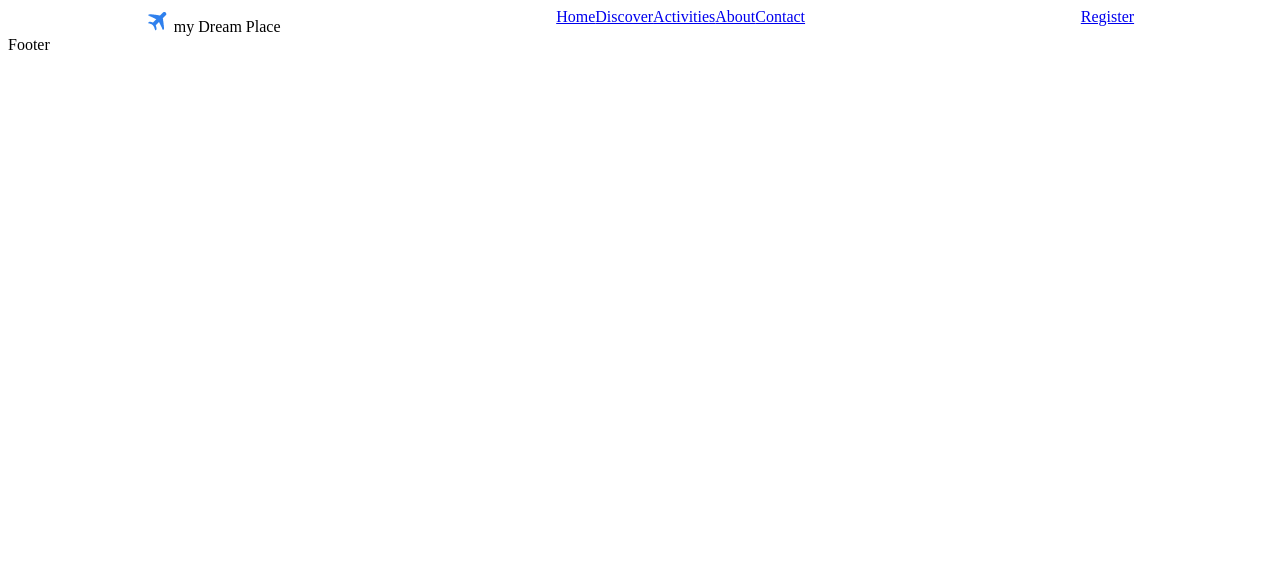
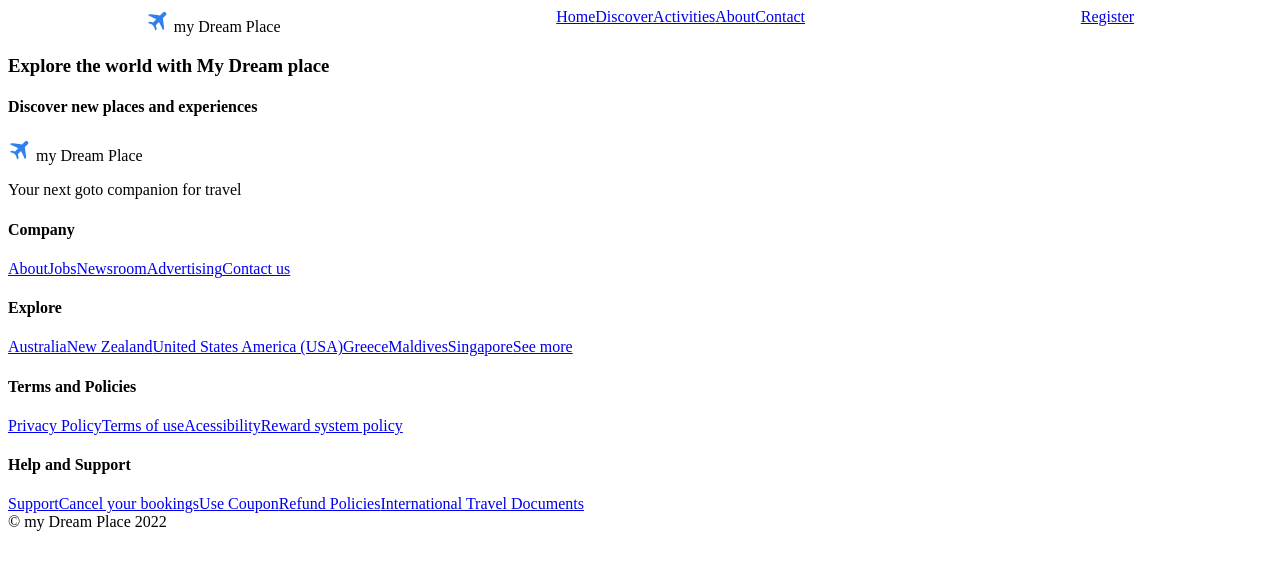
Before and after one commit to LinaMohey/algoriza-internship-FE99-LinaMohey, a Vue app: page /register in a window 1280 px wide. Shown: the top 570 px of the page. Built offline with nearby package versions, Linux system fonts and the light colour scheme.

Commit message:
Changes to be committed: added footer

```diff
--- a/src/components/UI/Footer.vue
+++ /dev/null
@@ -1,5 +0,0 @@
-<template>
-  <div>Footer</div>
-</template>
-
-<script setup></script>
--- a/src/components/UI/Navbar.vue
+++ b/src/components/UI/Navbar.vue
@@ -1,4 +1,5 @@
 <template>
+  <nav>
     <div class="container">
       <div class="logo">
         <img src="../../assets/logo/logo.png" alt="logo-icon" />
@@ -15,6 +16,7 @@
         >Register</router-link
       >
     </div>
+  </nav>
 </template>
 
 <style scoped>
--- /dev/null
+++ b/src/components/UI/TheFooter.vue
@@ -0,0 +1,55 @@
+<template>
+  <footer>
+    <div class="main-container">
+      <div class="main-text">
+        <h3>Explore the world with My Dream place</h3>
+        <h4>Discover new places and experiences</h4>
+      </div>
+      <div class="footer-links">
+        <div class="slogan">
+          <div class="logo">
+            <img src="../../assets/logo/logo.png" alt="" />
+            <span> my Dream Place</span>
+          </div>
+          <p>Your next goto companion for travel</p>
+        </div>
+        <div class="company-link">
+          <h4>Company</h4>
+          <a href="#">About</a>
+          <a href="#">Jobs</a>
+          <a href="#">Newsroom</a>
+          <a href="#">Advertising</a>
+          <a href="#">Contact us</a>
+        </div>
+        <div class="explore-link">
+          <h4>Explore</h4>
+          <a href="#">Australia</a>
+          <a href="#">New Zealand</a>
+          <a href="#">United States America (USA)</a>
+          <a href="#">Greece</a>
+          <a href="#">Maldives</a>
+          <a href="#">Singapore</a>
+          <a href="#">See more</a>
+        </div>
+        <div class="policies-link">
+          <h4>Terms and Policies</h4>
+          <a href="#">Privacy Policy</a>
+          <a href="#">Terms of use</a>
+          <a href="#">Acessibility</a>
+          <a href="#">Reward system policy</a>
+        </div>
+        <div class="support-link">
+          <h4>Help and Support</h4>
+          <a href="#">Support</a>
+          <a href="#">Cancel your bookings</a>
+          <a href="#">Use Coupon</a>
+          <a href="#">Refund Policies</a>
+          <a href="#">International Travel Documents</a>
+        </div>
+      </div>
+    </div>
+    <div class="copy-right">&copy; my Dream Place 2022</div>
+  </footer>
+</template>
+
+<script setup></script>
--- a/src/layouts/home-layout.vue
+++ b/src/layouts/home-layout.vue
@@ -1,14 +1,10 @@
 <template>
-  <nav>
-    <Navbar />
-  </nav>
+  <navbar> </navbar>
   <slot></slot>
-  <footer>
-    <Footer />
-  </footer>
+  <the-footer> </the-footer>
 </template>
 
 <script setup>
 import Navbar from "@/components/UI/Navbar.vue";
-import Footer from "@/components/UI/Footer.vue";
+import TheFooter from "@/components/UI/TheFooter.vue";
 </script>
```
Also changed, not shown: 1 other file (tests, documents, lock files or other folders). Lines whose indentation alone changed are shown as unchanged.
